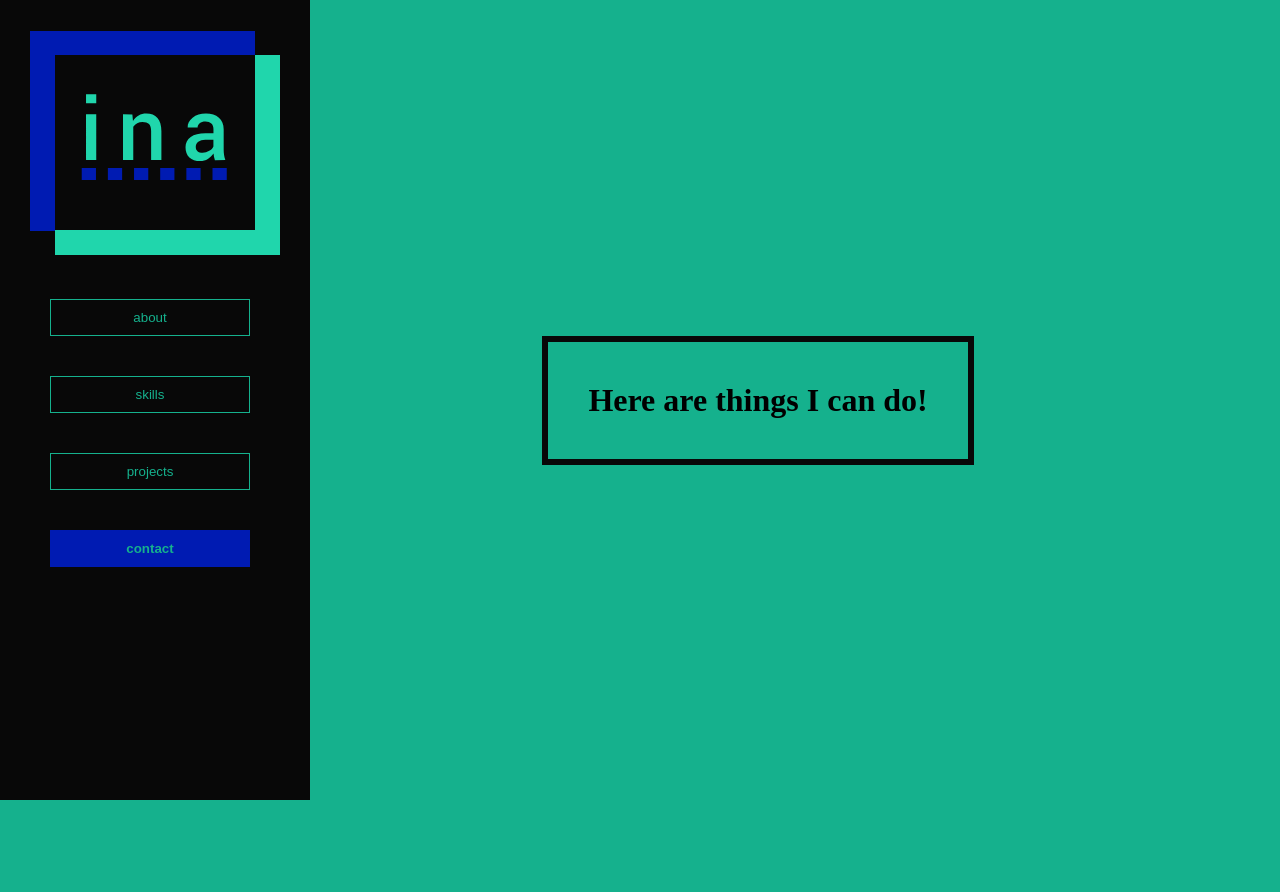
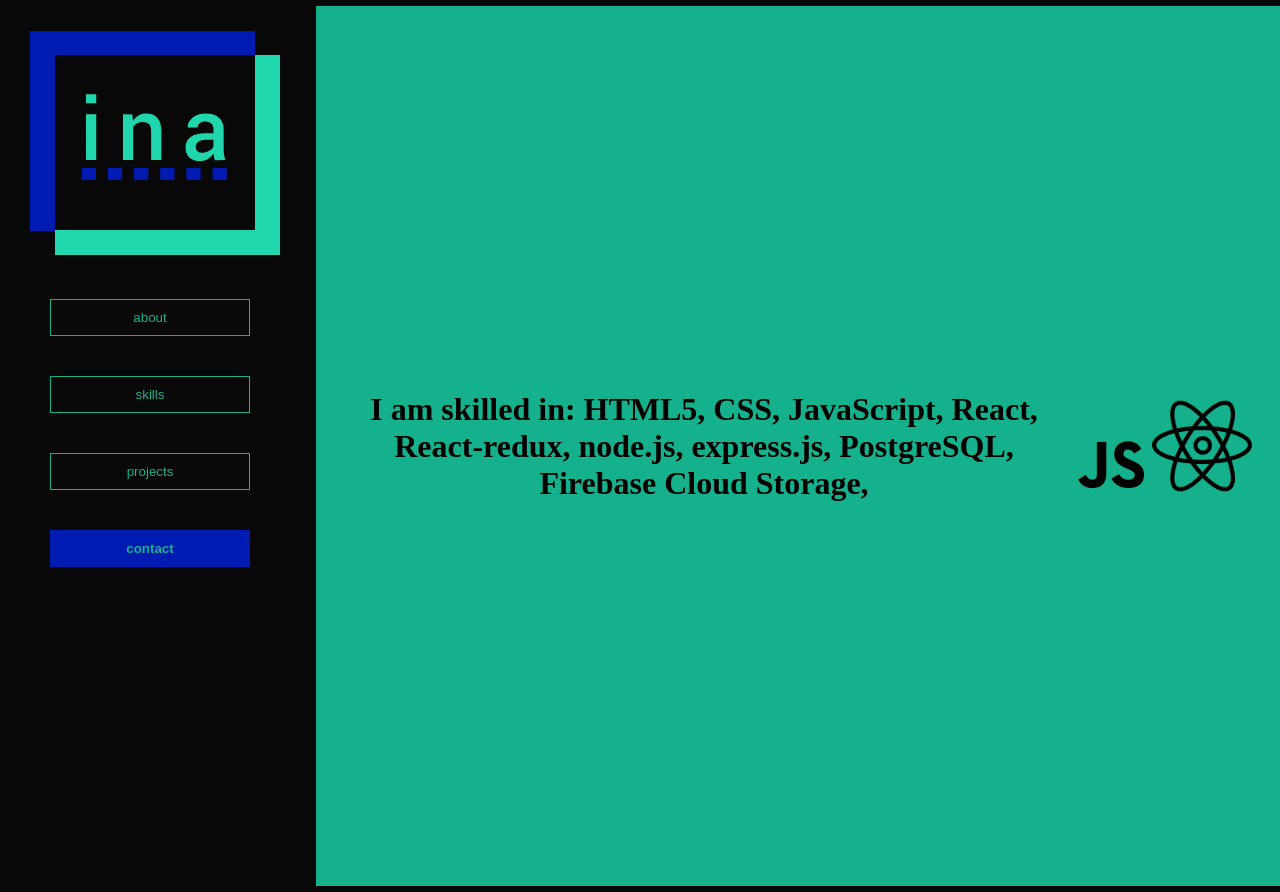
Before and after one commit to acornsquash/acornsquash.github.io, a React (Create React App) app in the folder ina-codes/: page /skills in a window 1280 px wide. Before the commit the page ends 800 px from the top, so only its background shows below. Built offline with nearby package versions, Linux system fonts and the light colour scheme.

Commit message:
Chore: added skills

```diff
--- a/ina-codes/public/style.css
+++ b/ina-codes/public/style.css
@@ -46,19 +46,27 @@ button {
 }
 
 .content {
+  display: flex;
   text-align: center;
   height: 100vh;
   width: 70vw;
-  display: flex;
   justify-content: center;
   align-items: center;
-}
-
-.content-box {
   border: 6px solid #080808;
   padding: 40px 40px 40px 40px;
 }
 
+/* .content-box {
+  display: flex;
+  flex-direction: row-wrap;
+
+
+} */
+
+.content img {
+  height: 100px;
+  width: auto;
+}
 .App {
   text-align: center;
   display: flex;
--- a/ina-codes/src/Skills.js
+++ b/ina-codes/src/Skills.js
@@ -1,10 +1,14 @@
 import React from "react"
+import JavaScript from "./javascript-39415.png"
+import ReactLogo from "./pngegg.png"
 
 export default class Skills extends React.Component {
     render(){
         return(
             <div className="content">
-            <h1 className="content-box">Here are things I can do!</h1>
+            <h1 className="content-box">I am skilled in: HTML5, CSS, JavaScript, React, React-redux, node.js, express.js, PostgreSQL, Firebase Cloud Storage, </h1>
+            <img src={JavaScript} alt="javascript logo"></img>
+            <img src={ReactLogo} alt="react logo"></img>
             </div>
         )
     }
```
Also changed, not shown: ina-codes/src/javascript-39415.png (added), ina-codes/src/pngegg.png (added).
